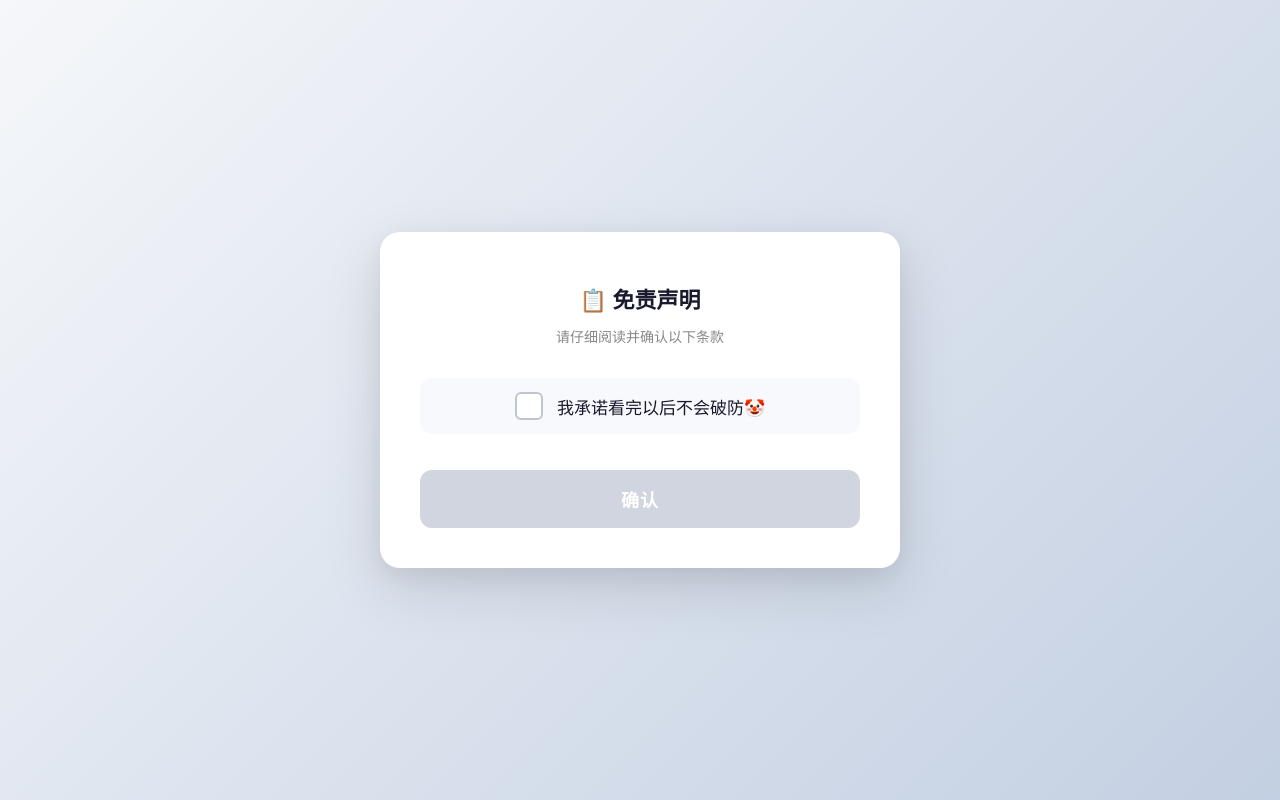
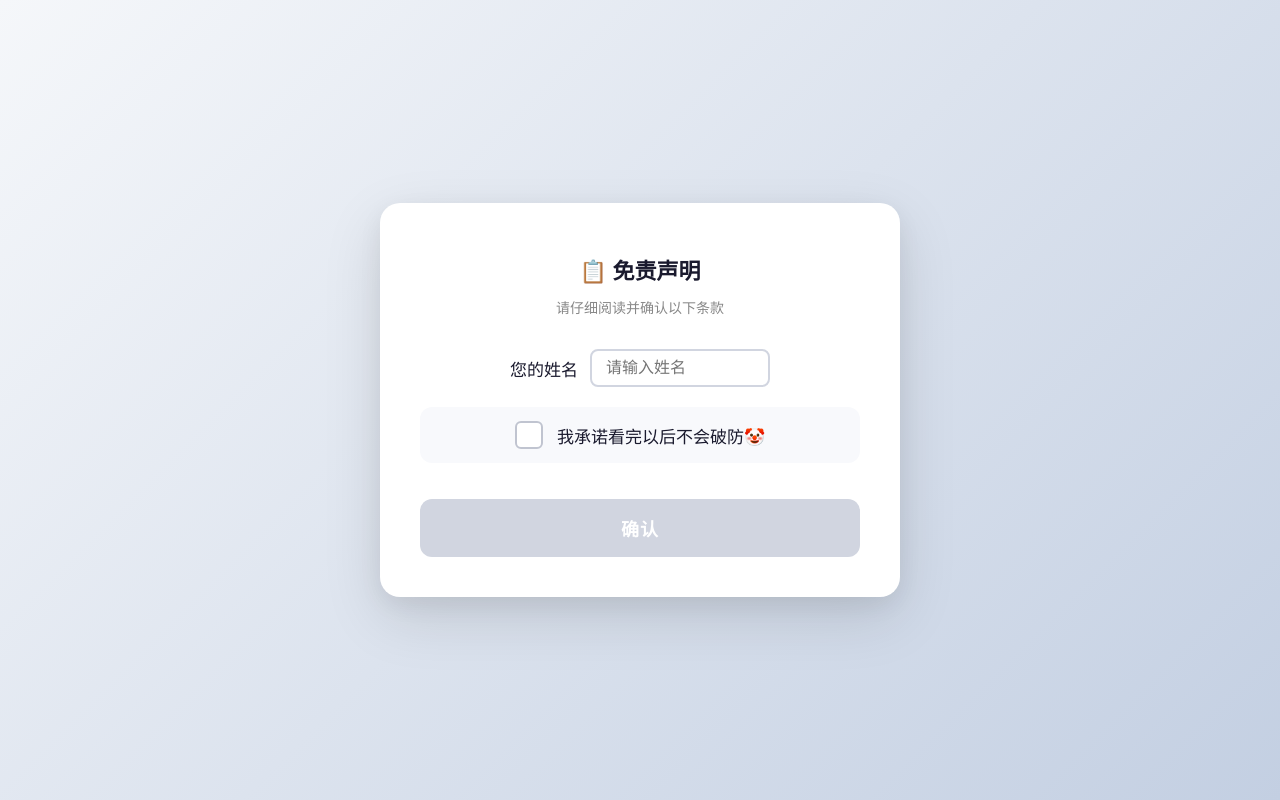
Before and after one commit to chuhuqiwai/painting, a plain HTML site: page index.html in a window 1280 px wide. Drawn offline with Linux system fonts and the light colour scheme.

Commit message:
Update index.html

```diff
--- a/index.html
+++ b/index.html
@@ -3,7 +3,7 @@
 <head>
     <meta charset="UTF-8" />
     <meta name="viewport" content="width=device-width, initial-scale=1.0" />
-    <title>免责确认</title>
+    <title>身份验证</title>
     <style>
         * {
             margin: 0;
@@ -39,6 +39,36 @@
             color: #888;
             margin-bottom: 32px;
         }
+
+        /* ----- 姓名输入行 ----- */
+        .name-row {
+            display: flex;
+            align-items: center;
+            justify-content: center;
+            margin-bottom: 20px;
+            gap: 12px;
+            flex-wrap: wrap;
+        }
+        .name-row label {
+            font-size: 17px;
+            font-weight: 500;
+            color: #1a1a2e;
+        }
+        .name-row input {
+            padding: 8px 14px;
+            font-size: 16px;
+            border: 2px solid #d1d5e0;
+            border-radius: 8px;
+            outline: none;
+            transition: border-color 0.2s;
+            width: 180px;
+        }
+        .name-row input:focus {
+            border-color: #2ecc71;
+            box-shadow: 0 0 0 3px rgba(46, 204, 113, 0.15);
+        }
+
+        /* ----- 复选框区域（原样式保留） ----- */
         .checkbox-wrapper {
             display: flex;
             align-items: center;
@@ -93,6 +123,8 @@
             font-weight: 500;
             color: #1a1a2e;
         }
+
+        /* ----- 确认按钮 ----- */
         #confirmBtn {
             width: 100%;
             padding: 16px 0;
@@ -115,6 +147,7 @@
             background: #27ae60;
             transform: translateY(-2px);
         }
+
         .footer-note {
             margin-top: 20px;
             font-size: 13px;
@@ -126,20 +159,35 @@
     <div class="card">
         <h1>📋 免责声明</h1>
         <p class="subtitle">请仔细阅读并确认以下条款</p>
+
+        <!-- 新增：姓名输入栏 -->
+        <div class="name-row">
+            <label for="nameInput">您的姓名</label>
+            <input type="text" id="nameInput" placeholder="请输入姓名" />
+        </div>
+
+        <!-- 复选框（原内容） -->
         <label class="checkbox-wrapper" id="checkboxLabel">
             <input type="checkbox" id="agreeCheckbox" />
             <span class="custom-checkbox"></span>
             <span class="text">我承诺看完以后不会破防🤡</span>
         </label>
+
         <button id="confirmBtn" disabled>确认</button>
     </div>
+
     <script>
         (function() {
+            const nameInput = document.getElementById('nameInput');
             const checkbox = document.getElementById('agreeCheckbox');
             const confirmBtn = document.getElementById('confirmBtn');
 
-            checkbox.addEventListener('change', function() {
-                if (this.checked) {
+            // 更新按钮状态：输入框非空 且 复选框已勾选 → 启用，否则禁用
+            function updateButtonState() {
+                const nameValid = nameInput.value.trim().length > 0;
+                const isChecked = checkbox.checked;
+
+                if (nameValid && isChecked) {
                     confirmBtn.disabled = false;
                     confirmBtn.classList.add('active');
                     confirmBtn.textContent = '✅ 确认';
@@ -148,14 +196,29 @@
                     confirmBtn.classList.remove('active');
                     confirmBtn.textContent = '确认';
                 }
+            }
+
+            // 监听输入框变化和复选框变化
+            nameInput.addEventListener('input', updateButtonState);
+            checkbox.addEventListener('change', updateButtonState);
+
+            // 点击确认按钮
+            confirmBtn.addEventListener('click', function() {
+                // 即使按钮被禁用，也不会触发此事件，但为了安全再检查一次
+                if (confirmBtn.disabled) return;
+
+                const name = nameInput.value.trim();
+                if (name === '王楚婷') {
+                    alert('✅ 验证成功');
+                    window.location.href = 'page2.html';
+                } else {
+                    alert('❌ 验证失败');
+                    // 不跳转，无其他效果
+                }
             });
 
-            confirmBtn.addEventListener('click', function() {
-                if (!checkbox.checked) {
-                    return;
-                }
-                window.location.href = 'page2.html';
-            });
+            // 初始状态检查（确保页面加载时按钮为禁用）
+            updateButtonState();
         })();
     </script>
 </body>
```
